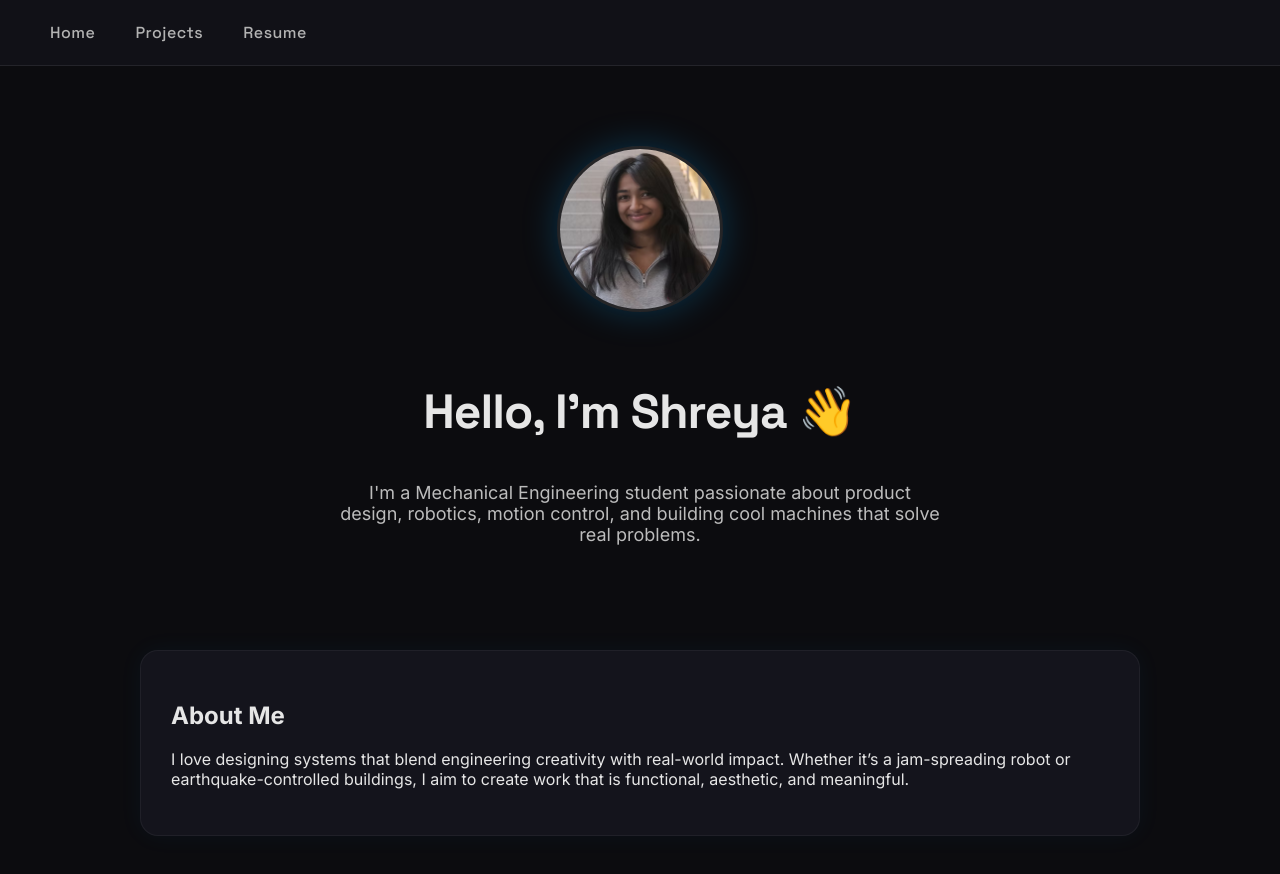
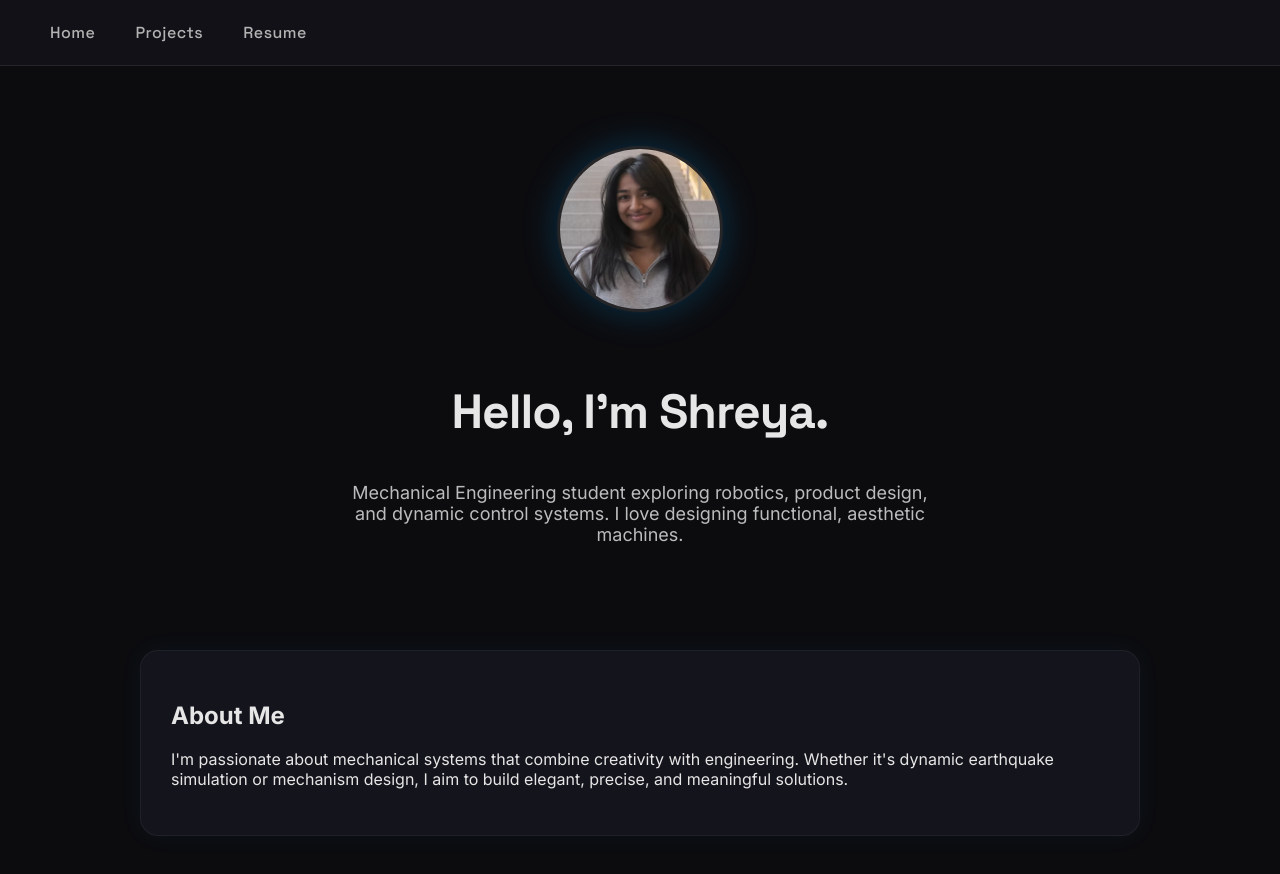
Before and after one commit to shrana/Shreya_Anand_Portfolio, a plain HTML site: page index.html in a window 1280 px wide. Drawn offline with Linux system fonts and the light colour scheme.

Commit message:
Revise personal introduction and about me section
Updated introductory text to enhance clarity and focus on key interests.

```diff
--- a/index.html
+++ b/index.html
@@ -15,10 +15,10 @@
 
 <section class="hero">
   <img src="/assets/profile.jpg" alt="Profile Photo">
-  <h1>Hello, I'm Shreya 👋</h1>
+  <h1>Hello, I'm Shreya.</h1>
   <p>
-    I'm a Mechanical Engineering student passionate about product design, robotics,
-    motion control, and building cool machines that solve real problems.
+    Mechanical Engineering student exploring robotics, product design,
+    and dynamic control systems. I love designing functional, aesthetic machines.
   </p>
 </section>
 
@@ -26,9 +26,9 @@
   <div class="card">
     <h2>About Me</h2>
     <p>
-      I love designing systems that blend engineering creativity with real-world impact.
-      Whether it’s a jam-spreading robot or earthquake-controlled buildings,
-      I aim to create work that is functional, aesthetic, and meaningful.
+      I'm passionate about mechanical systems that combine creativity with engineering.
+      Whether it's dynamic earthquake simulation or mechanism design,
+      I aim to build elegant, precise, and meaningful solutions.
     </p>
   </div>
 </div>
```
